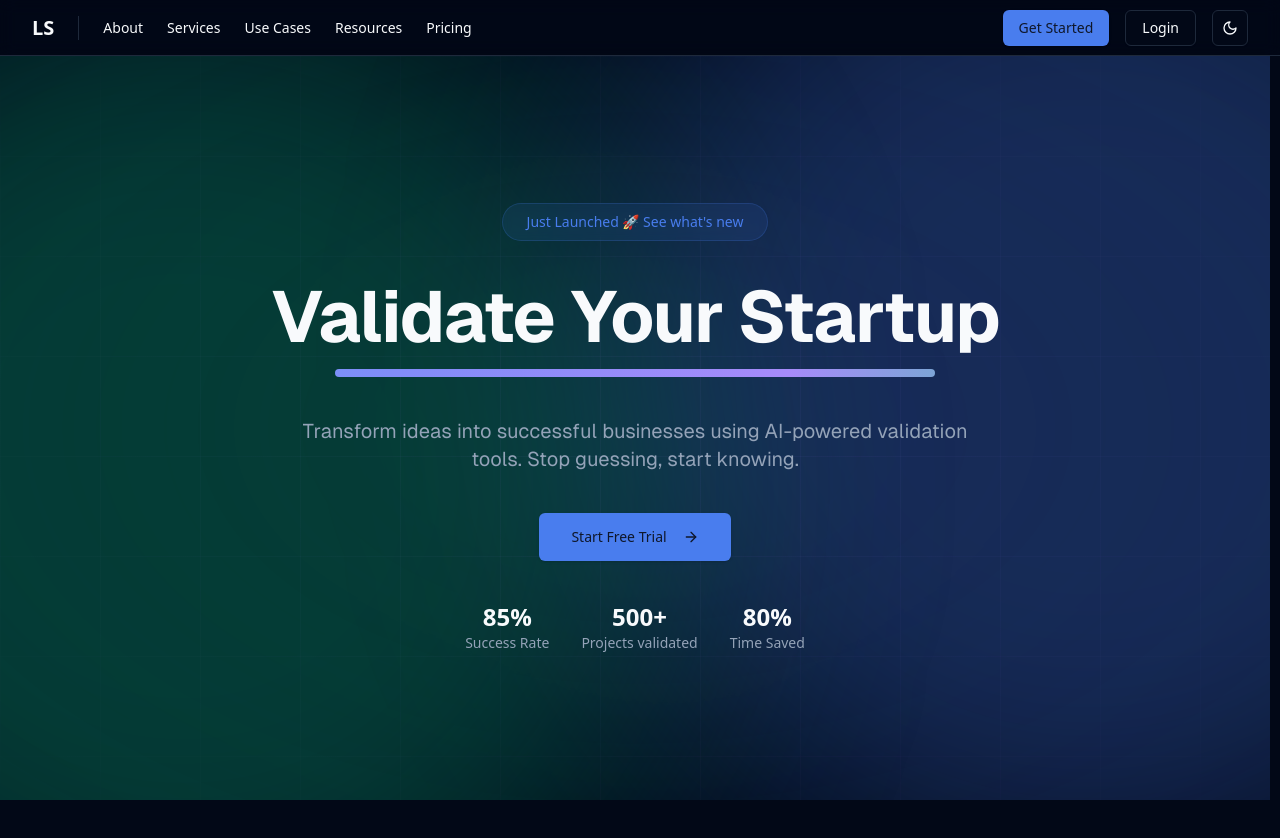
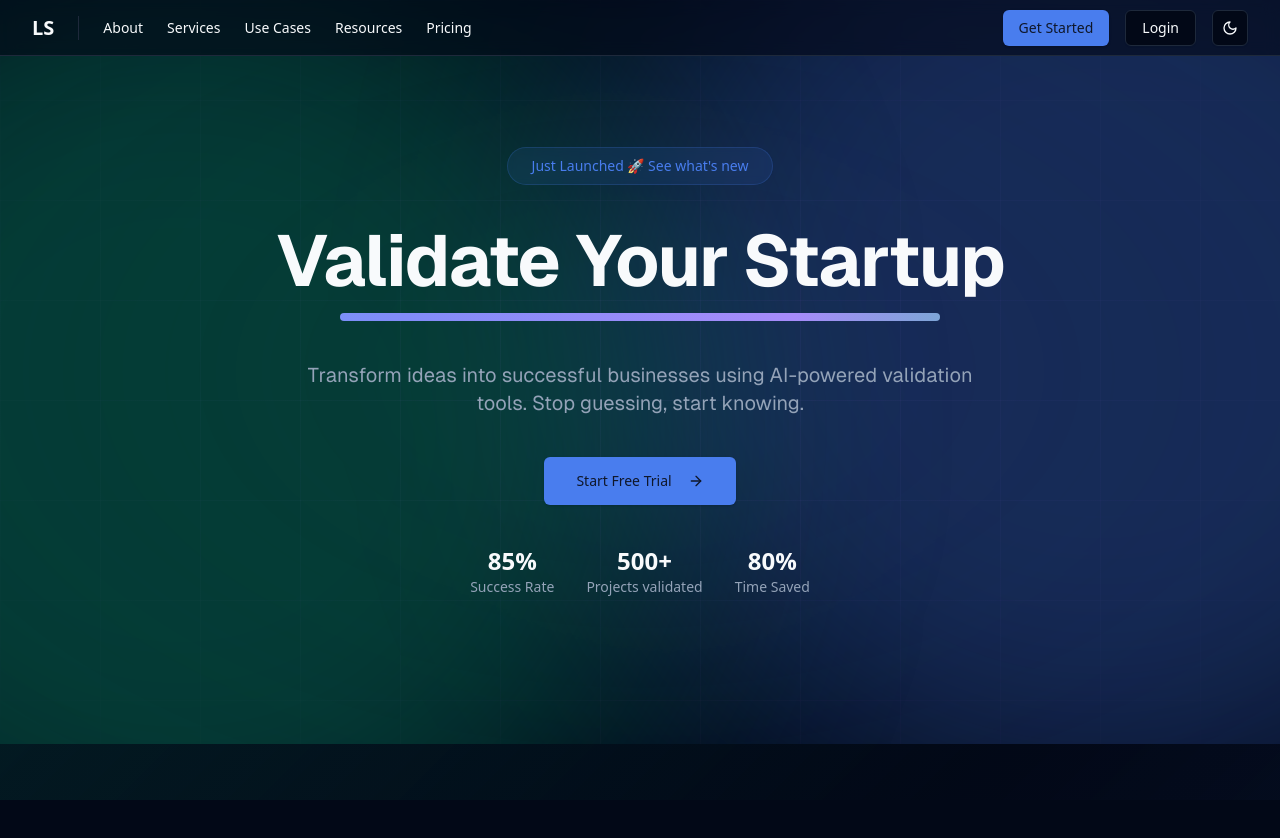
Before and after one commit to mamisoa/templating, a Next.js app: page / in a window 1280 px wide. Shown: the top 838 px of the page. After the commit the page ends 800 px from the top, so only its background shows below. Built offline with nearby package versions, Linux system fonts and the light colour scheme.

Commit message:
nearly working, missing a little band lower

```diff
--- a/src/app/globals.css
+++ b/src/app/globals.css
@@ -156,17 +156,20 @@
 }
 
 @layer base {
-	/* For Firefox */
+	/* Scrollbar Styles */
 	* {
-		scrollbar-width: thin;
-		scrollbar-color: hsl(var(--primary)) transparent;
+		scrollbar-width: none; /* Firefox */
+		-ms-overflow-style: none; /* IE and Edge */
 	}
 
-	/* For Chrome, Safari, and Edge */
-	::-webkit-scrollbar {
-		width: 0px; /* Hide scrollbar but keep functionality */
+	*::-webkit-scrollbar {
+		display: none; /* Chrome, Safari and Opera */
 	}
 
+	/* Prevent layout shift from scrollbar */
+	html {
+		scrollbar-gutter: stable;
+	}
 	/* Optional: if you want a visible but thin scrollbar */
 	/*
   ::-webkit-scrollbar {
@@ -190,11 +193,8 @@
 }
 
 @layer utilities {
-	.no-scrollbar {
-		-ms-overflow-style: none; /* IE and Edge */
-		scrollbar-width: none; /* Firefox */
-	}
-	.no-scrollbar::-webkit-scrollbar {
-		display: none; /* Chrome, Safari and Opera */
+	.section-height {
+		height: calc(100vh - 3.5rem);
+		min-height: min-content;
 	}
 }
--- a/src/app/page.tsx
+++ b/src/app/page.tsx
@@ -10,12 +10,12 @@ import { FeaturesShowcase } from "@/src/app/components/sections/features";
 import { PricingSection } from "@/src/app/components/sections/pricing";
 import { SocialProof } from "@/src/app/components/sections/social-proof";
 import { CallToAction } from "@/src/app/components/sections/cta";
-import { Footer } from "./components/footer/content";
+import { Footer } from "@/src/app/components/footer/content";
 
 export default function Home() {
 	return (
-		<div className='relative min-h-screen'>
-			{/* Navigation */}
+		<div className='relative h-screen overflow-hidden'>
+			{/* Navigation - fixed at top, excluded from scroll container */}
 			<header className='fixed top-0 z-50 w-full h-14 border-b bg-background/95 backdrop-blur supports-[backdrop-filter]:bg-background/60'>
 				<div className='h-full max-w-screen-xl mx-auto px-4 sm:px-6 lg:px-8'>
 					<div className='flex h-full items-center justify-between'>
@@ -33,36 +33,36 @@ export default function Home() {
 				</div>
 			</header>
 
-			{/* Main Content */}
-			<main className='h-[calc(100vh-3.5rem)] mt-14 overflow-y-auto overflow-x-hidden snap-y snap-mandatory scroll-smooth'>
-				{/* Sections */}
+			{/* Main scroll container - starts after header */}
+			<main className='h-screen pt-14 overflow-y-auto overflow-x-hidden snap-y snap-mandatory scroll-smooth'>
+				{/* Section wrapper - no height constraint */}
 				<div className='relative'>
-					{/* Each section takes exactly viewport height minus navbar */}
-					<section className='h-[calc(100vh-3.5rem)] snap-start snap-always'>
+					{/* Individual sections */}
+					<section className='h-[calc(100vh-3.5rem)] w-full snap-start snap-always'>
 						<HeroSection />
 					</section>
 
-					<section className='h-[calc(100vh-3.5rem)] snap-start snap-always'>
+					<section className='h-[calc(100vh-3.5rem)] w-full snap-start snap-always'>
 						<KeyBenefits />
 					</section>
 
-					<section className='h-[calc(100vh-3.5rem)] snap-start snap-always'>
+					<section className='h-[calc(100vh-3.5rem)] w-full snap-start snap-always'>
 						<HowItWorks />
 					</section>
 
-					<section className='h-[calc(100vh-3.5rem)] snap-start snap-always'>
+					<section className='h-[calc(100vh-3.5rem)] w-full snap-start snap-always'>
 						<FeaturesShowcase />
 					</section>
 
-					<section className='h-[calc(100vh-3.5rem)] snap-start snap-always'>
+					<section className='h-[calc(100vh-3.5rem)] w-full snap-start snap-always'>
 						<PricingSection />
 					</section>
 
-					<section className='h-[calc(100vh-3.5rem)] snap-start snap-always'>
+					<section className='h-[calc(100vh-3.5rem)] w-full snap-start snap-always'>
 						<SocialProof />
 					</section>
 
-					<section className='h-[calc(100vh-3.5rem)] snap-start snap-always'>
+					<section className='h-[calc(100vh-3.5rem)] w-full snap-start snap-always'>
 						<CallToAction />
 					</section>
 
```
